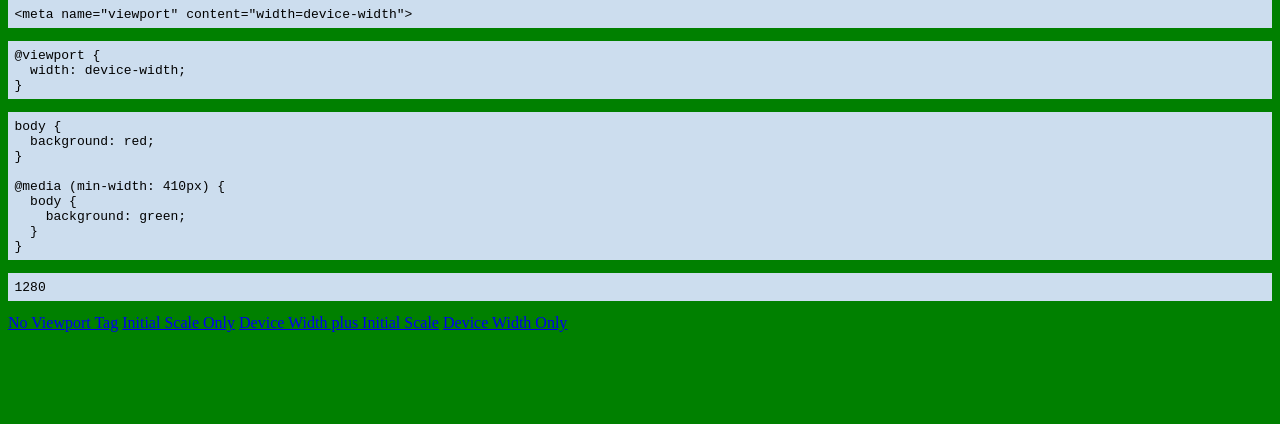
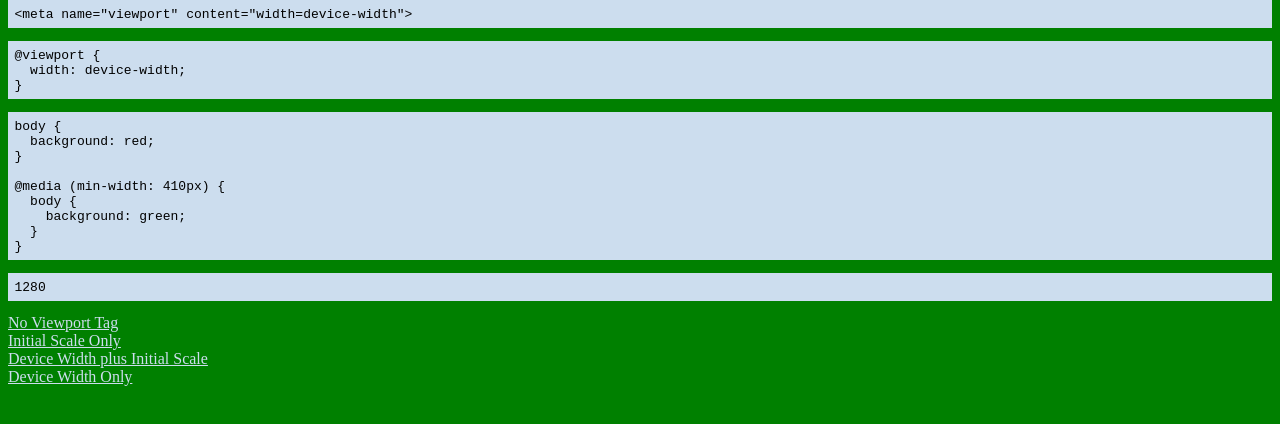
Before and after one commit to Snugug/viewport-test, a plain HTML site: page width.html in a window 1280 px wide. Shown: the part 66-490 px from the top of the page. Drawn offline with Linux system fonts and the light colour scheme.

Commit message:
Update width.html

```diff
--- a/width.html
+++ b/width.html
@@ -19,6 +19,11 @@
         padding: .5em;
 
         overflow: auto;
+      }
+
+      a {
+        color: #cde;
+        display: block;
       }
 
       a:hover,
```
